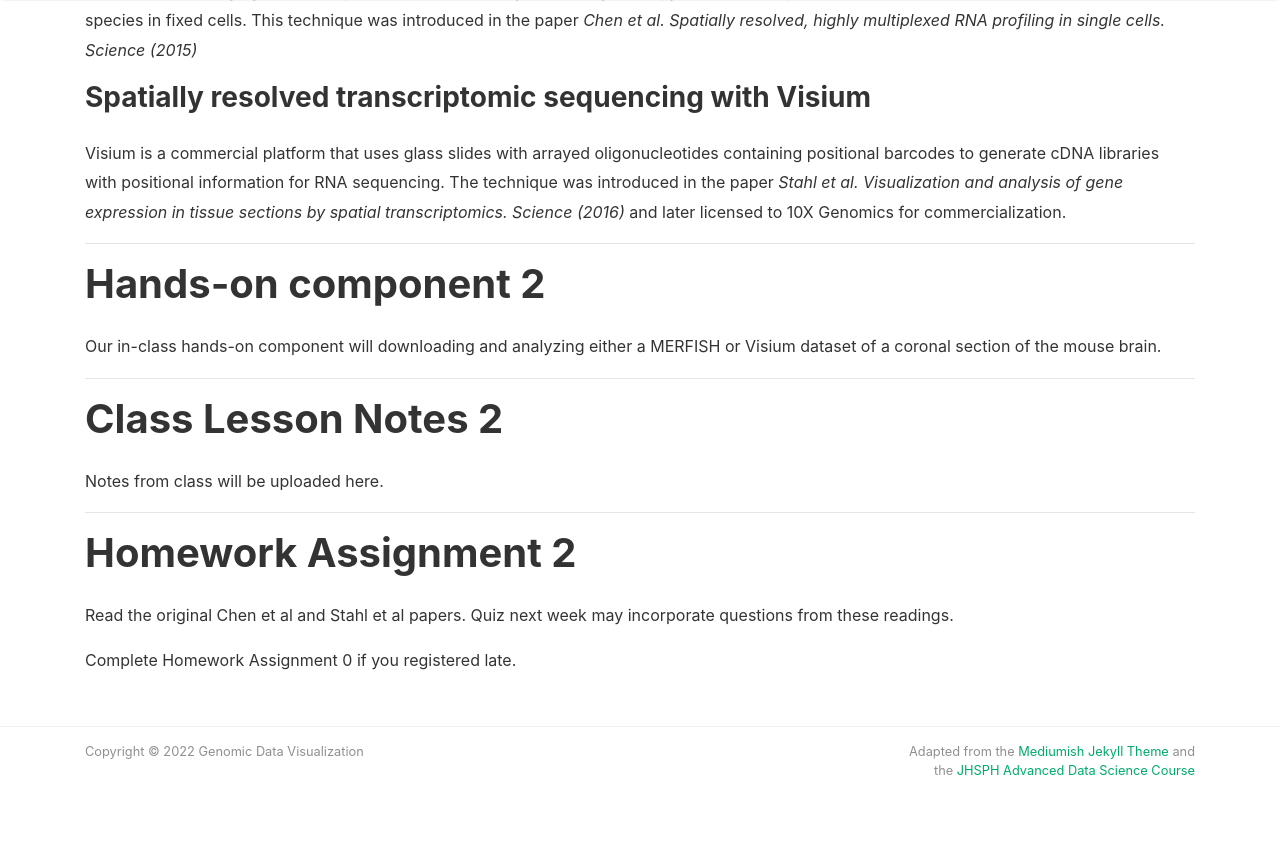
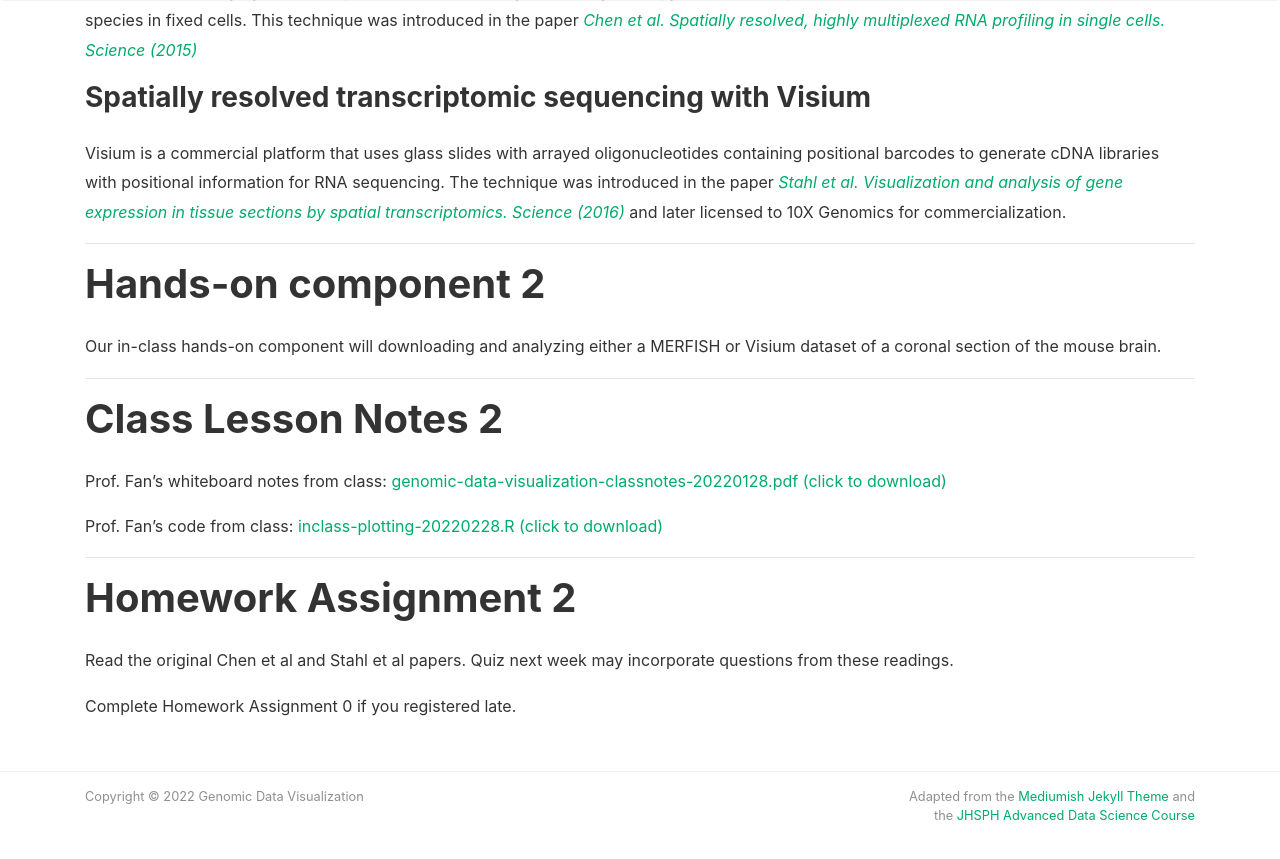
Before and after one commit to JEFworks-Lab/genomic-data-visualization-2022, a Jekyll site: the page built from _course/2-spatial-transcriptomics-data.md, in a window 1280 px wide and 900 px high, scrolled down 1170 px. Shown: the top 859 px of the window. Built offline with Jekyll 4.4.1, drawn with Linux system fonts in a browser that asks for light colours; nearby versions of some CDN libraries.

Commit message:
add class notes

```diff
--- a/_course/2-spatial-transcriptomics-data.md
+++ b/_course/2-spatial-transcriptomics-data.md
@@ -22,11 +22,11 @@ By the end of this lesson, we should understand what is spatially resolved trans
 
 ### Spatially resolved highly multiplxed transcriptomic imaging with MERFISH
 
-MERFISH is an imaging method capable of simultaneously measuring the copy number and spatial distribution of hundreds to thousands of RNA species in fixed cells. This technique was introduced in the paper *Chen et al. Spatially resolved, highly multiplexed RNA profiling in single cells. Science (2015)*
+MERFISH is an imaging method capable of simultaneously measuring the copy number and spatial distribution of hundreds to thousands of RNA species in fixed cells. This technique was introduced in the paper [*Chen et al. Spatially resolved, highly multiplexed RNA profiling in single cells. Science (2015)*]({{ site.baseurl }}/resources/readings/chen-et-al_science-aaa6090.pdf)
 
 ### Spatially resolved transcriptomic sequencing with Visium
 
-Visium is a commercial platform that uses glass slides with arrayed oligonucleotides containing positional barcodes to generate cDNA libraries with positional information for RNA sequencing. The technique was introduced in the paper *Stahl et al. Visualization and analysis of gene expression in tissue sections by spatial transcriptomics. Science (2016)* and later licensed to 10X Genomics for commercialization.
+Visium is a commercial platform that uses glass slides with arrayed oligonucleotides containing positional barcodes to generate cDNA libraries with positional information for RNA sequencing. The technique was introduced in the paper [*Stahl et al. Visualization and analysis of gene expression in tissue sections by spatial transcriptomics. Science (2016)*]({{ site.baseurl }}/resources/readings/stahl-et-al_science-aaf2403.pdf) and later licensed to 10X Genomics for commercialization.
 
 ---
 
@@ -38,7 +38,9 @@ Our in-class hands-on component will downloading and analyzing either a MERFISH
 
 # Class Lesson Notes 2
 
-Notes from class will be uploaded here.
+Prof. Fan’s whiteboard notes from class: [genomic-data-visualization-classnotes-20220128.pdf (click to download)]({{ site.baseurl }}/resources/notes/genomic-data-visualization-classnotes-20220128.pdf)
+
+Prof. Fan’s code from class: [inclass-plotting-20220228.R (click to download)]({{ site.baseurl }}/resources/code/inclass-plotting-20220228.R)
 
 ---
 
```
Also changed, not shown: 2 other files.
